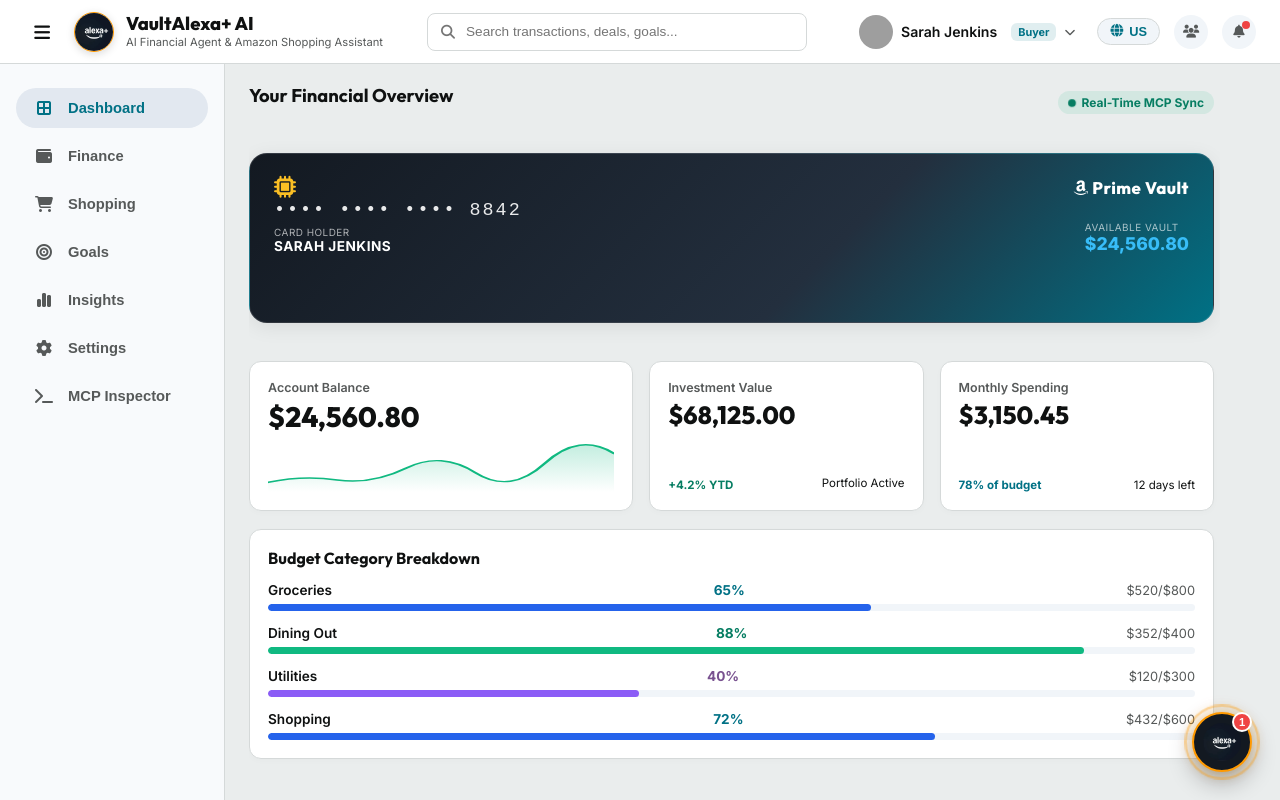
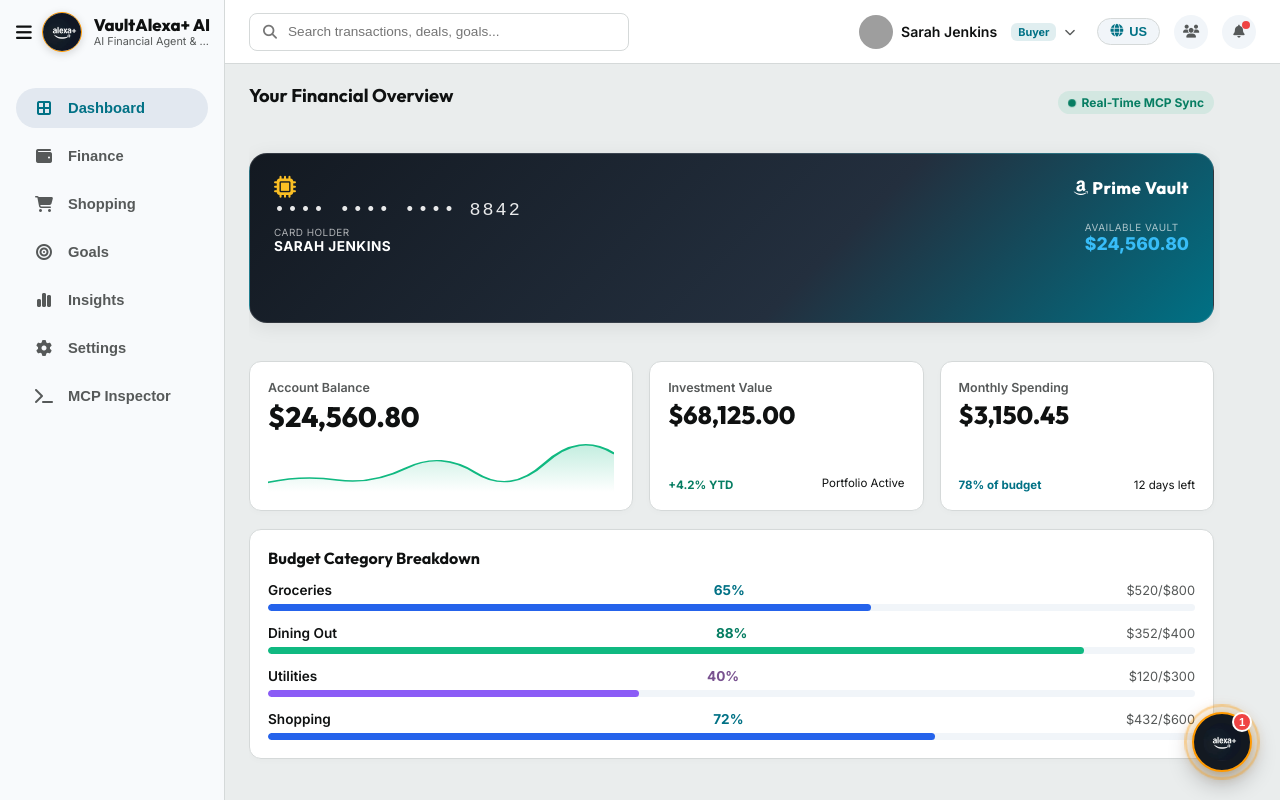
Before and after one commit to karyalangitdigital/vault-alexa-mcp, a website: page index.html in a window 1280 px wide. Drawn offline with Linux system fonts and the light colour scheme; grey boxes are pictures that could not be loaded.

Commit message:
style(layout): unify full-height continuous sidebar vertical border seamlessly from top of window to bottom

```diff
--- a/app.js
+++ b/app.js
@@ -1603,6 +1603,8 @@ if (btnNotificationAlert) {
 if (sidebarToggleBtn && leftSidebar) {
   sidebarToggleBtn.addEventListener('click', () => {
     leftSidebar.classList.toggle('is-collapsed');
+    const headerLeft = document.getElementById('header-left');
+    if (headerLeft) headerLeft.classList.toggle('is-collapsed');
   });
 }
 
--- a/index.html
+++ b/index.html
@@ -12,7 +12,7 @@
 
   <!-- Top Navigation Header with Interactive Popovers -->
   <header class="app-header">
-    <div class="header-left">
+    <div class="header-left" id="header-left">
       <!-- Sidebar Hamburger Toggle Button -->
       <button class="sidebar-toggle-btn" id="sidebar-toggle-btn" title="Toggle Sidebar Menu" aria-label="Toggle Sidebar Menu">
         <i class="fa-solid fa-bars"></i>
@@ -26,6 +26,8 @@
       </div>
     </div>
 
+    <!-- Header Main Bar (Right side of continuous sidebar vertical divider) -->
+    <div class="header-main-bar">
       <!-- Center Search Bar -->
       <div class="header-search">
         <i class="fa-solid fa-magnifying-glass search-icon"></i>
@@ -179,6 +181,7 @@
       <div class="header-icon-btn notification-btn" id="btn-notification-alert" title="Notifications">
         <i class="fa-solid fa-bell"></i>
         <span class="notification-dot"></span>
+      </div>
     </div>
     </div>
   </header>
--- a/styles.css
+++ b/styles.css
@@ -65,20 +65,51 @@ body {
 .app-header {
   height: 64px;
   background: var(--bg-card);
-  border-bottom: 1px solid var(--border-light);
-  display: flex;
-  align-items: center;
-  justify-content: space-between;
-  padding: 0 24px;
+  display: flex;
+  align-items: stretch;
+  padding: 0;
   position: sticky;
   top: 0;
   z-index: 100;
+  border-bottom: none;
 }
 
 .header-left {
-  display: flex;
-  align-items: center;
-  gap: 14px;
+  width: 225px;
+  min-width: 225px;
+  height: 100%;
+  background: #f8fafc;
+  border-right: 1px solid var(--border-light);
+  display: flex;
+  align-items: center;
+  gap: 10px;
+  padding: 0 16px;
+  flex-shrink: 0;
+  box-sizing: border-box;
+  transition: width 0.28s ease, min-width 0.28s ease, padding 0.28s ease;
+}
+
+.header-left.is-collapsed {
+  width: 68px;
+  min-width: 68px;
+  padding: 0 16px;
+}
+
+.header-left.is-collapsed .header-logo {
+  display: none;
+}
+
+.header-main-bar {
+  flex: 1;
+  display: flex;
+  align-items: center;
+  justify-content: space-between;
+  padding: 0 24px;
+  background: var(--bg-card);
+  border-bottom: 1px solid var(--border-light);
+  height: 100%;
+  box-sizing: border-box;
+  min-width: 0;
 }
 
 /* Sidebar Hamburger Toggle Button (Clean Transparent Background) */
@@ -153,15 +184,21 @@ body.dark-mode .sidebar-toggle-btn:hover {
 
 .logo-title {
   font-family: var(--font-display);
-  font-size: 1.15rem;
+  font-size: 1.05rem;
   font-weight: 800;
   color: var(--text-main);
   line-height: 1.1;
+  white-space: nowrap;
 }
 
 .logo-subtitle {
-  font-size: 0.7rem;
+  font-size: 0.68rem;
   color: var(--text-muted);
+  white-space: nowrap;
+  overflow: hidden;
+  text-overflow: ellipsis;
+  max-width: 120px;
+  display: block;
 }
 
 .header-search {
```
Lines whose indentation alone changed are shown as unchanged.
